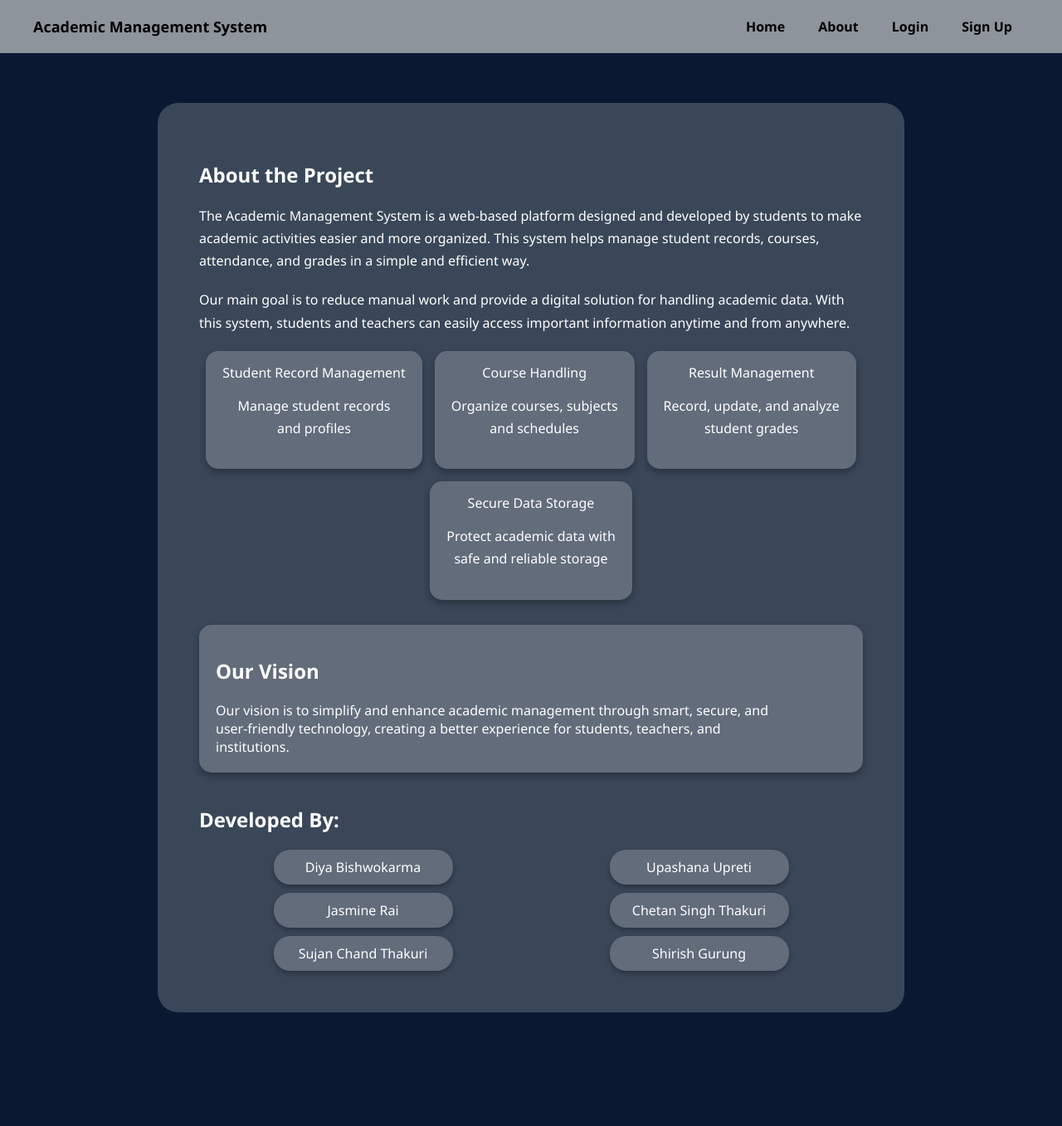
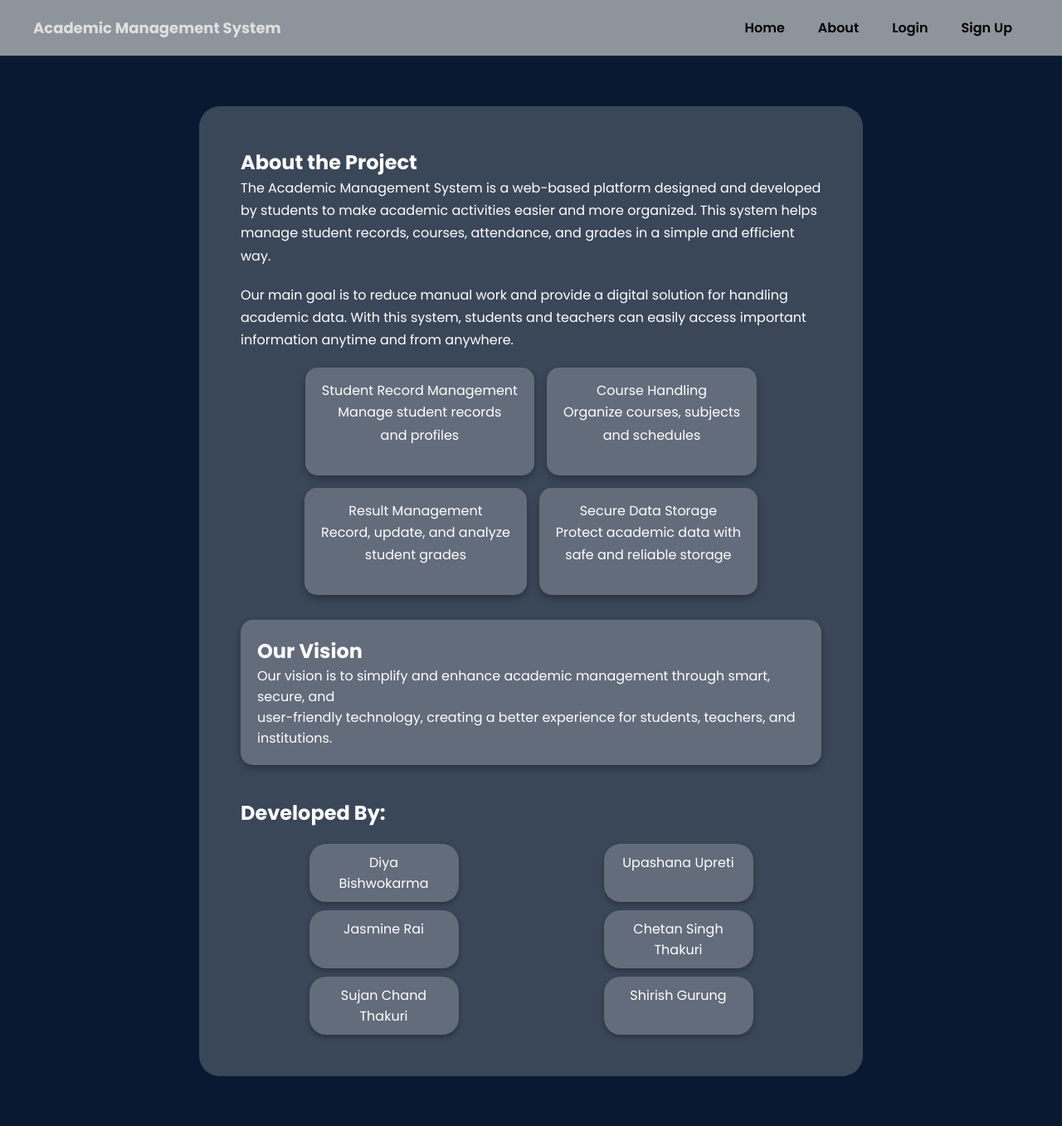
Before and after one commit to singhchetan14/AMS, a PHP site: page /about.php in a window 1280 px wide. Shown: the whole page at 83% size. Before the commit the page ends 1220 px from the top, so only its background shows below. Run offline with PHP 8.4, Linux system fonts and the light colour scheme.

Commit message:
about.php

```diff
--- a/about.php
+++ b/about.php
@@ -2,6 +2,9 @@
 <html>
 <head>
 <title>AMS - About</title>
+
+<!-- css link -->
+<link rel="stylesheet" href="assets/css/style.css">
 
 <style>
 body {
@@ -131,16 +134,17 @@ body {
     box-shadow: 0 4px 8px rgba(0,0,0,0.3);
 }
 
-/* DEVELOPERS - 3 rows × 2 columns */
+/* DEVELOPERS */
 .dev-container {
     display: grid;
-    grid-template-columns: repeat(2, 1fr); /* 2 columns */
+    grid-template-columns: repeat(2, 1fr);
     grid-gap: 10px;
     margin-top: 20px;
-    justify-items: center; /* center each box */
+    justify-items: center;
 }
+
 .dev {
-    background: #626C7B  ;
+    background: #626C7B;
     padding: 10px 18px;
     border-radius: 20px;
     box-shadow: 0 3px 6px rgba(0,0,0,0.3);
@@ -163,7 +167,6 @@ body {
         <div class="dropdown">
             <a href="#">Login</a>
             <div class="dropdown-content">
-                <a href="auth/login.php">Admin</a>
                 <a href="#">Teacher</a>
                 <a href="#">Student</a>
             </div>
@@ -197,8 +200,6 @@ Our main goal is to reduce manual work and provide a digital solution for handli
 </div>
 
 <!-- VISION -->
-
-
 <div class="vision">
 <h2>Our Vision</h2>
     Our vision is to simplify and enhance academic management through smart, secure, and </br> user-friendly technology, creating a better experience for students, teachers, and </br> institutions.
```
